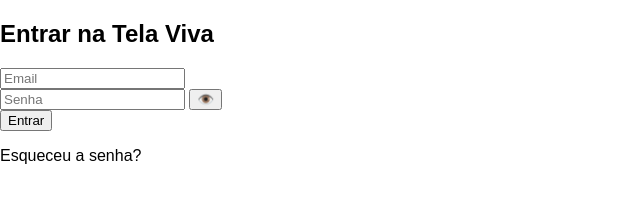
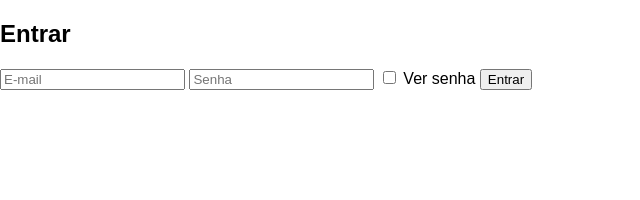
Before and after one commit to henrique01000/Tela-viva-, a plain HTML site: page login.html in a window 1280 px wide. Shown: the whole page, without its empty margins (0-640 px from the left). Drawn offline with Linux system fonts and the light colour scheme.

Commit message:
login.html

```diff
--- a/login.html
+++ b/login.html
@@ -4,21 +4,23 @@
   <meta charset="UTF-8" />
   <meta name="viewport" content="width=device-width, initial-scale=1.0"/>
   <title>Login - Tela Viva</title>
-  <link rel="stylesheet" href="style.css"/>
+  <link rel="stylesheet" href="style.css" />
 </head>
-<body class="login-page">
-  <div class="login-container">
-    <h2>Entrar na Tela Viva</h2>
+<body>
+  <div class="form-container">
+    <h2>Entrar</h2>
     <form>
-      <input type="email" placeholder="Email" required/>
-      <div class="password-container">
-        <input type="password" id="password" placeholder="Senha" required/>
-        <button type="button" onclick="togglePassword()" class="toggle-password">👁️</button>
-      </div>
-      <button type="submit" class="btn">Entrar</button>
+      <input type="email" placeholder="E-mail" required />
+      <input type="password" placeholder="Senha" id="loginSenha" required />
+      <label><input type="checkbox" onclick="verSenha('loginSenha')"> Ver senha</label>
+      <button type="submit">Entrar</button>
     </form>
-    <p>Esqueceu a senha?</p>
   </div>
-  <script src="script.js"></script>
+  <script>
+    function verSenha(id) {
+      const campo = document.getElementById(id);
+      campo.type = campo.type === "password" ? "text" : "password";
+    }
+  </script>
 </body>
 </html>
```
